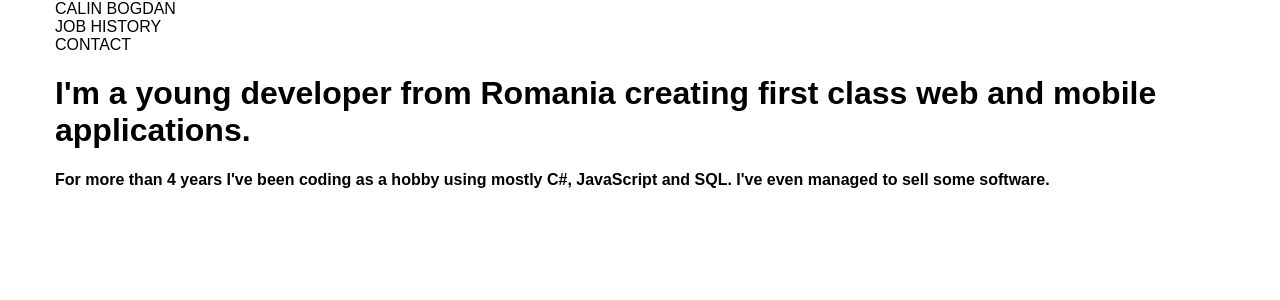
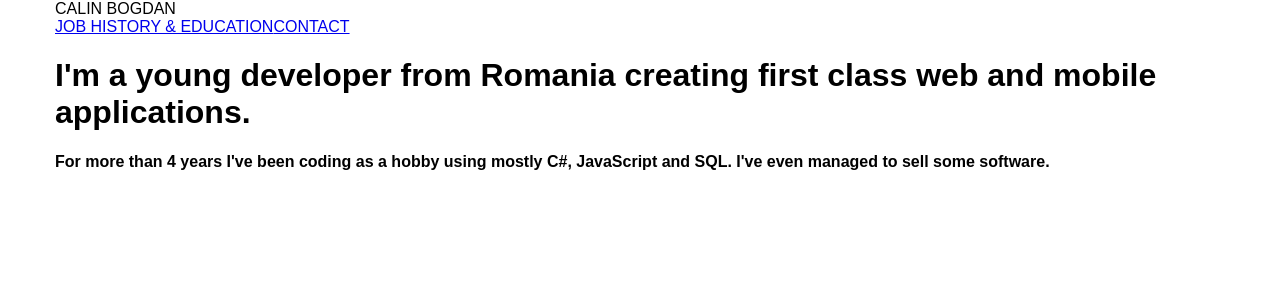
Before and after one commit to calinbogdan/benloop-application, a React (Create React App) app: page / in a window 1280 px wide. Shown: the top 300 px of the page. Built offline with nearby package versions, Linux system fonts and the light colour scheme.

Commit message:
Made navbar links functional

```diff
--- a/src/App.js
+++ b/src/App.js
@@ -1,5 +1,5 @@
 import React, { Component } from 'react';
-import { BrowserRouter, Switch, Route } from 'react-router-dom';
+import { BrowserRouter, Switch, Route, NavLink } from 'react-router-dom';
 
 import Container from './components/Container';
 
@@ -21,10 +21,12 @@ class App extends Component {
               </div>
               {/* links */}
               <div>
-                JOB HISTORY
-              </div>
-              <div>
-                CONTACT
+                <NavLink to="/contact">
+                  JOB HISTORY & EDUCATION
+                </NavLink>
+                <NavLink to="/contact">
+                  CONTACT
+                </NavLink>
               </div>
             </Container>
           </div>
```
